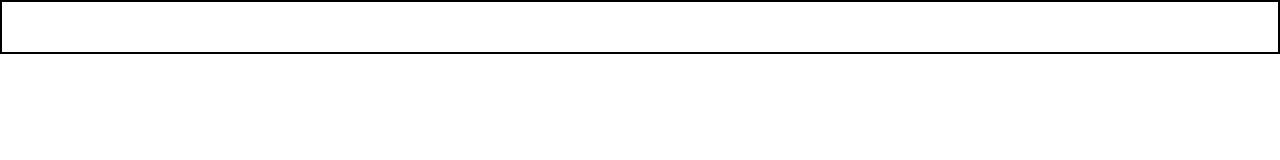
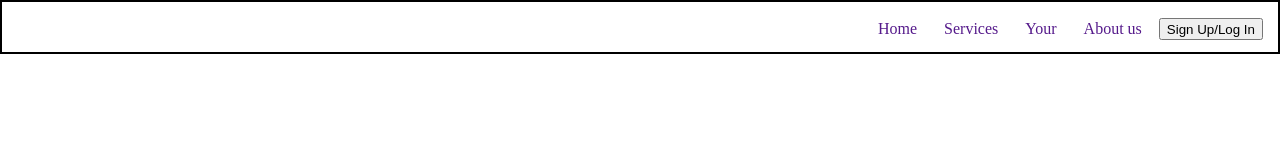
Before and after one commit to ayushmishra12212147/healthBook, a plain HTML site: page index.html in a window 1280 px wide. Drawn offline with Linux system fonts and the light colour scheme.

Commit message:
update 2nd time

```diff
--- a/index.css
+++ b/index.css
@@ -4,3 +4,21 @@
     padding: 0px;
     margin: -8px;
 }
+.navigation ul {
+    list-style-type: none;
+    display: flex;
+    text-align: right;
+    float: right;
+}
+.navigation li{
+
+    margin: 2px;
+    margin-left: 25px;
+}
+.navigation a{
+    text-decoration: none;
+}
+.navigation button{
+    margin-left: 15px;
+    margin-right: 15px;
+}
--- a/index.html
+++ b/index.html
@@ -7,14 +7,22 @@
     <link rel="stylesheet" href="index.css">
 </head>
 <body>
-    <div>
+     <div class="first">
 <nav class="navigation">
+
+<ul>
+    <li><a href="">Home</a></li>
+    <li><a href="">Services</a></li>
+    <li><a href="">Your </a></li>
+    <li><a href="">About us</a></li>
+    <button>Sign Up/Log In</button>
+</ul>
 </nav>
     </div>
-    <div>
+    <div class="second">
 
     </div>
-    <div>
+    <div class="third">
 
     </div>
 </body>
```
